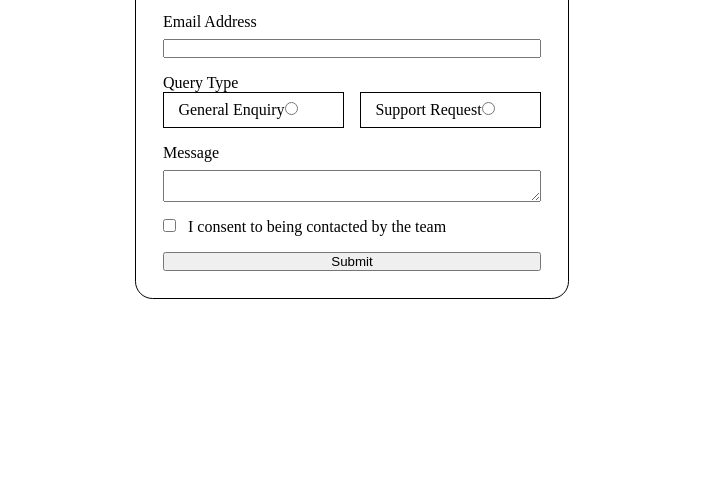
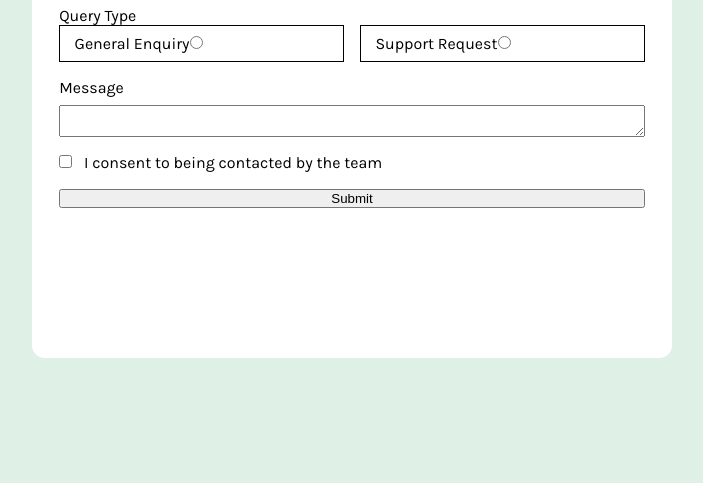
Before and after one commit to daniyal-abbassi/Frontend-Mentor-Contact-Form, a plain HTML site: page index.html in a window 1280 px wide. Shown: the part 317-800 px from the top of the page, without its empty margins (288-991 px from the left). Drawn offline with Linux system fonts and the light colour scheme.

Commit message:
Add fonts

```diff
--- a/styles.css
+++ b/styles.css
@@ -1,20 +1,40 @@
-*,*::after,*::before {
+@font-face {
+    font-family: 'Karla';
+    src: url('./assets/fonts/static/Karla-Regular.ttf') format('truetype');
+    font-weight: 400;
+    font-style: normal;
+}
+@font-face {
+    font-family: 'Karla';
+    src: url('./assets/fonts/static/Karla-Bold.ttf') format('truetype');
+    font-weight: 700;
+    font-style: normal;
+}
+*,
+*::after,
+*::before {
   box-sizing: border-box;
   margin: 0;
   padding: 0;
 }
 
 body {
+    font-family: 'Karla';
   display: flex;
   justify-content: center;
-    align-items: center;
   height: 100vh;
+  font-size: 16px;
+  background-color: hsl(148, 38%, 91%);
 }
 
 .main-content {
-    border: 1px solid black;
+  border: none;
   padding: 1.7rem;
-    border-radius: 1.1rem;
+  border-radius: 0.8rem;
+  background-color: hsl(0, 0%, 100%);
+  min-width: 50%;
+  height: 70%;
+  margin-top: 9%;
 }
 
 .contact-wrapper {
@@ -26,12 +46,16 @@ body {
   margin-bottom: 1rem;
   width: 100%;
 }
-.name-wrapper,.query {
+.name-wrapper,
+.query {
   display: flex;
   direction: row;
   gap: 1rem;
 }
-.first-name-wrapper input,.last-name-wrapper input,.email-wrapper input,.textarea{
+.first-name-wrapper input,
+.last-name-wrapper input,
+.email-wrapper input,
+.textarea {
   display: block;
   margin-top: 0.5rem;
   width: 100%;
```
Lines whose indentation alone changed are shown as unchanged.
